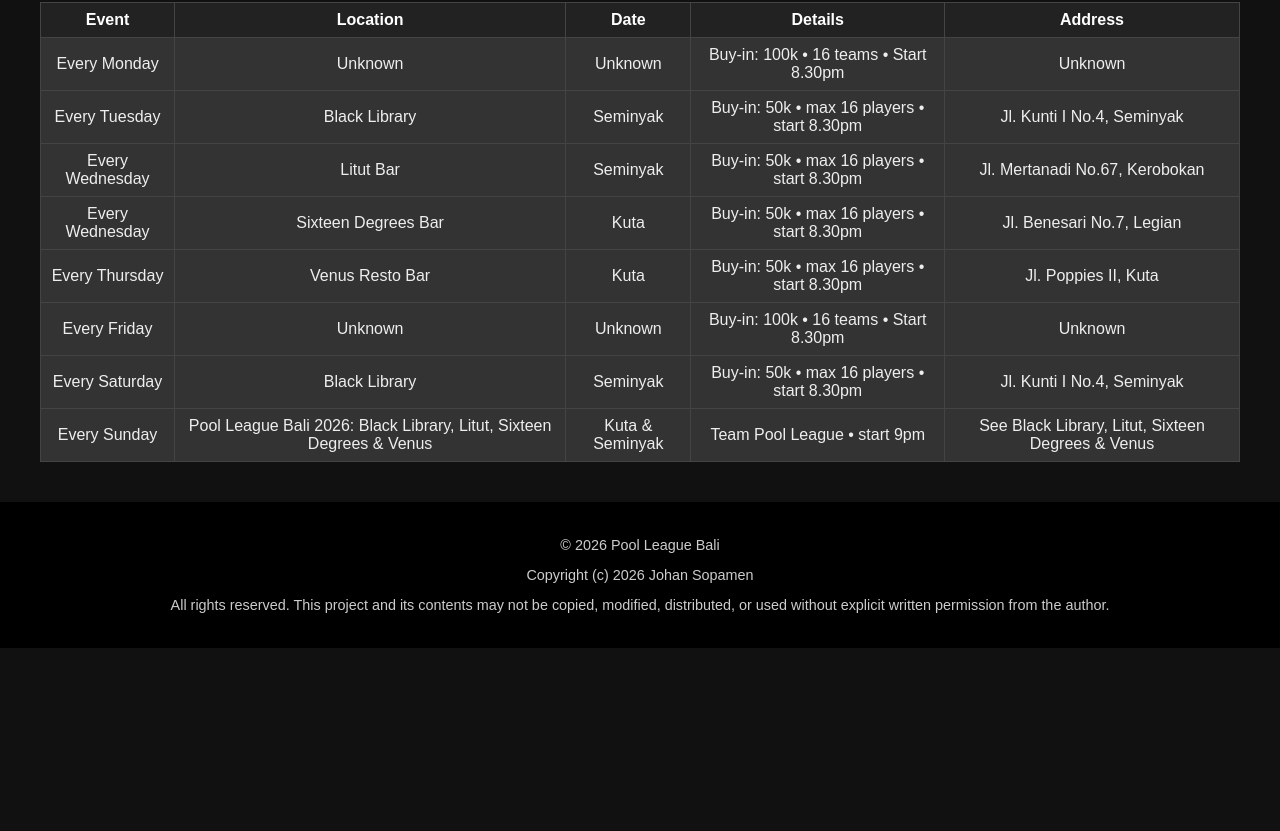
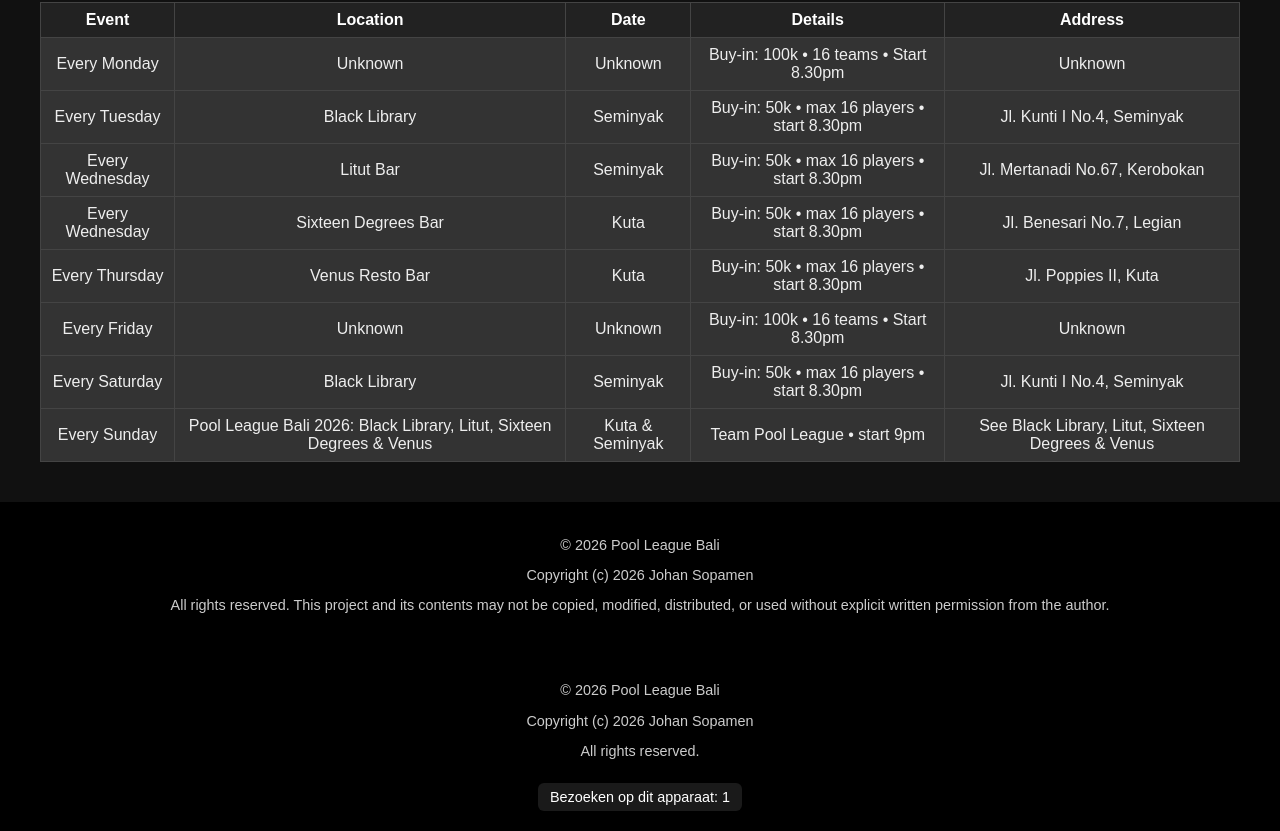
Before and after one commit to Djsopamena1965-182120/Pool-League-Bali-2026, a plain HTML site: page index.html in a window 1280 px wide. Shown: the part 2885-3716 px from the top of the page. Before the commit the page ends 3533 px from the top, so only its background shows below. Drawn offline with Linux system fonts and the light colour scheme.

Commit message:
Add files via upload

```diff
--- a/index.html
+++ b/index.html
@@ -128,5 +128,28 @@
     <p>All rights reserved. This project and its contents may not be copied, modified, distributed, or used without explicit written permission from the author.</p>
   </footer>
 
+<footer class="footer">
+  <p>© 2026 Pool League Bali</p>
+  <p>Copyright (c) 2026 Johan Sopamen</p>
+  <p>All rights reserved.</p>
+
+  <!-- Eenvoudige teller -->
+  <div class="visitor-counter">
+    Bezoeken op dit apparaat: <span id="visit-count">0</span>
+  </div>
+</footer>
+
+<script>
+  // Simpele teller met localStorage
+  (function() {
+    const KEY = 'visit_count';
+    let count = parseInt(localStorage.getItem(KEY), 10);
+    if (isNaN(count)) count = 0;
+    count++;
+    localStorage.setItem(KEY, count);
+    document.getElementById('visit-count').textContent = count;
+  })();
+</script>
+
 </body>
 </html>
--- a/style.css
+++ b/style.css
@@ -251,3 +251,13 @@
 #teams .team-card {
   text-align: center;   /* tekst onder logo centreren */
 }
+
+.visitor-counter {
+  margin-top: 10px;
+  padding: 6px 12px;
+  border-radius: 6px;
+  background: rgba(255,255,255,0.1);
+  color: #fff;
+  font-size: 0.9rem;
+  display: inline-block;
+}
```
